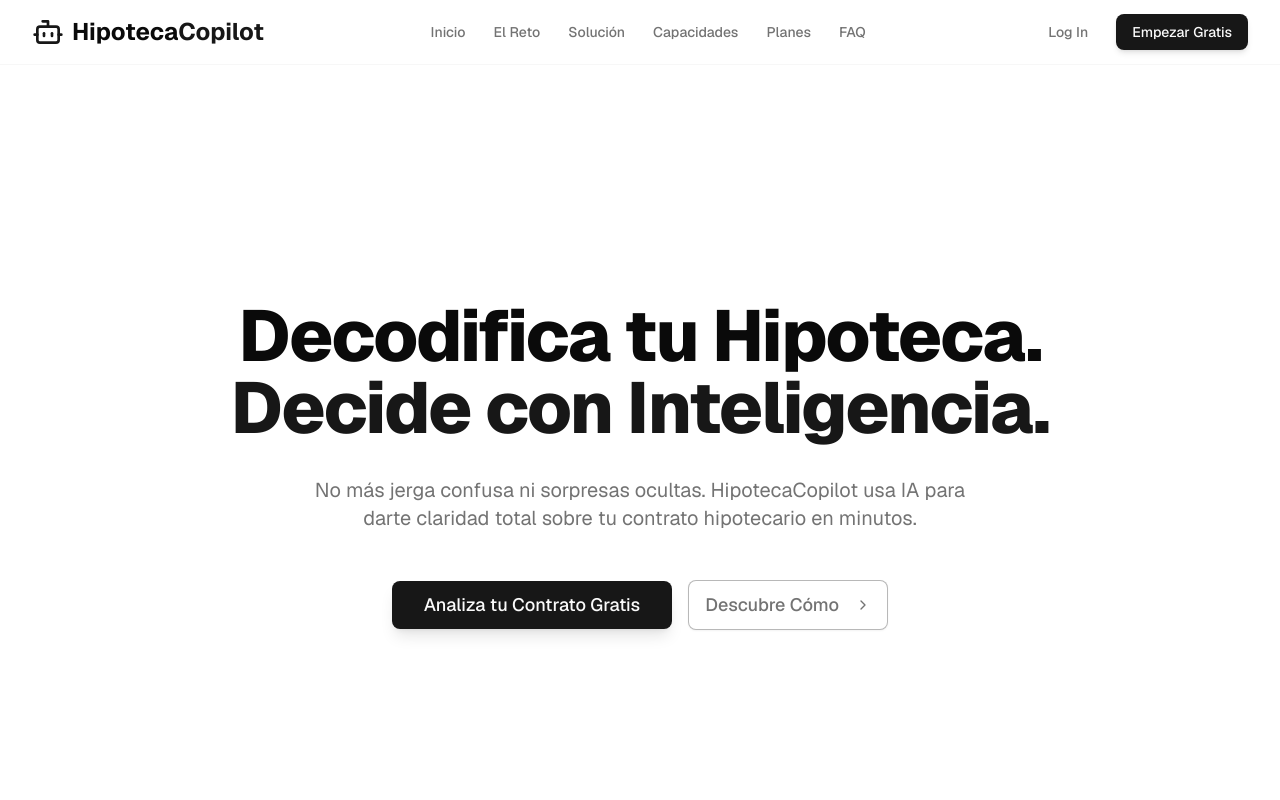
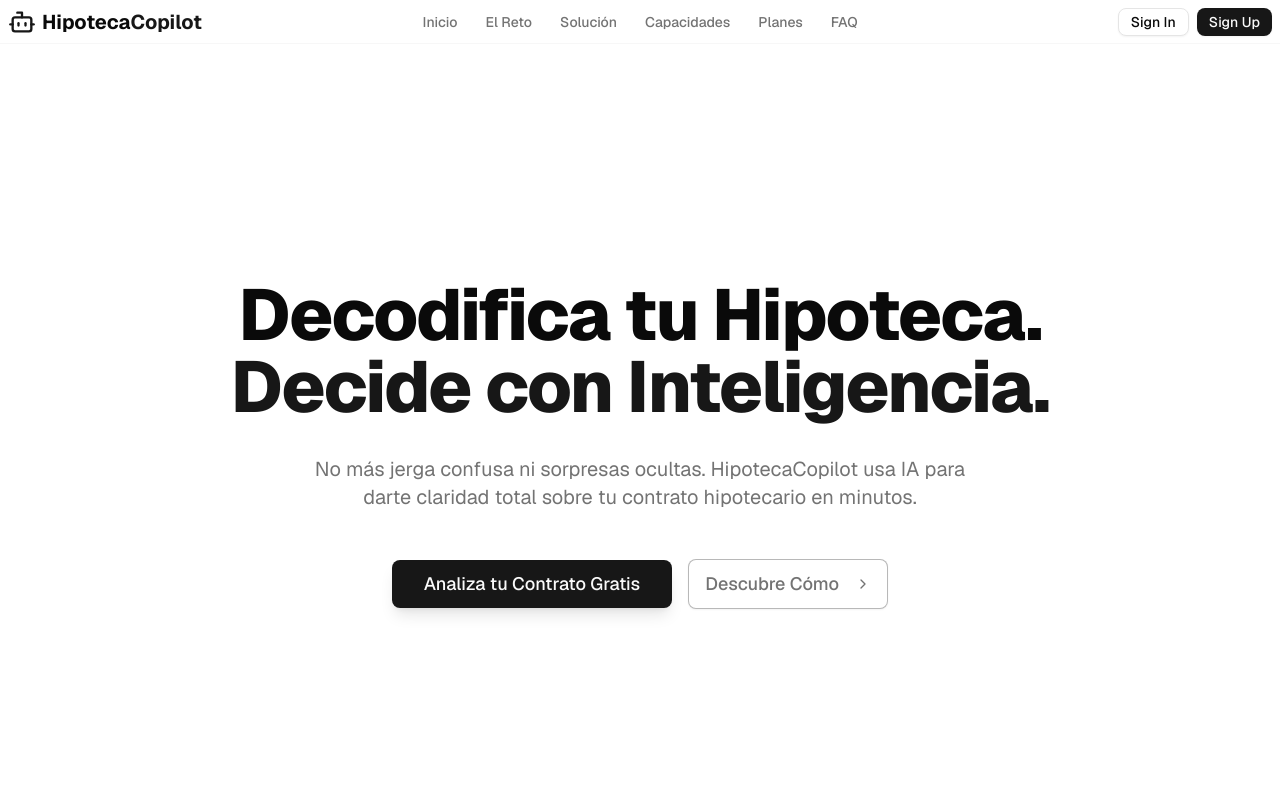
Before and after one commit to crafter-station/hipoteca-ai, a Next.js app: page / in a window 1280 px wide. Shown: the top 800 px of the page. Built offline with nearby package versions, Linux system fonts and the light colour scheme.

Commit message:
feat: add Header component for improved navigation and user experience

```diff
--- /dev/null
+++ b/components/shared/header.tsx
@@ -0,0 +1,43 @@
+"use client";
+
+import { Button } from "@/components/ui/button";
+import { Bot } from "lucide-react";
+import Link from "next/link";
+
+export function Header() {
+	return (
+		<header className="sticky top-0 z-50 flex h-14 w-full shrink-0 items-center justify-between gap-3 border-border/30 border-b bg-background/80 px-3 py-2 backdrop-blur-lg sm:h-11 sm:px-2">
+			<div className="flex min-w-0 flex-1 items-center">
+				<Link
+					href="/"
+					className="mr-1 inline-flex h-10 shrink-0 cursor-pointer select-none items-center justify-center gap-1.5 whitespace-nowrap text-nowrap rounded-lg border border-transparent border-none bg-transparent px-4 font-medium text-gray-900 text-sm outline-none ring-blue-600 transition-[background,border-color,color,transform,opacity,box-shadow] hover:border-transparent hover:bg-transparent focus:border-transparent focus:bg-transparent focus-visible:border-transparent focus-visible:bg-transparent focus-visible:ring-2 focus-visible:ring-offset-1 focus-visible:ring-offset-background disabled:cursor-not-allowed disabled:border-transparent disabled:bg-transparent disabled:text-gray-400 disabled:ring-0 has-[>svg]:p-0 has-[:focus-visible]:ring-2 aria-disabled:cursor-not-allowed aria-disabled:border-transparent aria-disabled:bg-transparent aria-disabled:text-gray-400 aria-disabled:ring-0 [&>svg]:pointer-events-none [&>svg]:size-8 [&>svg]:w-7 [&_svg]:shrink-0"
+				>
+					<Bot className="h-8 w-8 text-primary group-hover:animate-subtle-pulse" />
+					<span className="font-bold text-foreground text-xl">
+						Hipoteca<span className="text-primary">Copilot</span>
+					</span>
+					<span className="sr-only">HipotecaCopilot</span>
+				</Link>
+			</div>
+			<div className="flex flex-1 items-center justify-end gap-2">
+				<div className="flex gap-2">
+					<Button
+						variant="outline"
+						size="sm"
+						asChild
+						className="h-7 rounded-md border-alpha-400 bg-background-subtle px-3 text-gray-900 text-sm hover:border-alpha-400 hover:bg-gray-100 focus:border-alpha-400 focus:bg-gray-100 focus-visible:border-alpha-400 focus-visible:bg-gray-100 focus-visible:ring-offset-background disabled:border-alpha-300 aria-disabled:border-alpha-300"
+					>
+						<Link href="/dashboard">Sign In</Link>
+					</Button>
+					<Button
+						size="sm"
+						asChild
+						className="h-7 rounded-md border-gray-900 bg-gray-900 px-3 text-background text-sm hover:border-gray-700 hover:bg-gray-700 focus:border-gray-700 focus:bg-gray-700 focus-visible:border-gray-700 focus-visible:bg-gray-700 focus-visible:ring-offset-background disabled:border-alpha-400 aria-disabled:border-alpha-400"
+					>
+						<Link href="/dashboard">Sign Up</Link>
+					</Button>
+				</div>
+			</div>
+		</header>
+	);
+}
--- a/src/app/page.tsx
+++ b/src/app/page.tsx
@@ -2,6 +2,7 @@
 
 import { SectionWrapper } from "@/components/landing/section-wrapper";
 import { SmoothScrollLink } from "@/components/landing/smooth-scroll-link";
+import { Header } from "@/components/shared/header";
 import {
 	Accordion,
 	AccordionContent,
@@ -29,18 +30,15 @@ import {
 	FileUp,
 	Home,
 	Layers,
-	Menu,
 	SearchCheck,
 	ShieldCheck,
 	Target,
 	TrendingUp,
 	UploadCloud,
 	Users,
-	X,
 	Zap,
 } from "lucide-react";
 import type React from "react";
-import { useState } from "react"; // For mobile menu
 
 // Re-styled Feature Card for the new aesthetic
 const ModernFeatureCard = ({
@@ -147,104 +145,10 @@ const ModernPricingCard = ({
 );
 
 export default function LandingPage() {
-	const [mobileMenuOpen, setMobileMenuOpen] = useState(false);
-
-	const navLinks = [
-		{ href: "#hero", label: "Inicio" },
-		{ href: "#problem", label: "El Reto" },
-		{ href: "#solution", label: "Solución" },
-		{ href: "#features", label: "Capacidades" },
-		{ href: "#pricing", label: "Planes" },
-		{ href: "#faq", label: "FAQ" },
-	];
-
-	const toggleMobileMenu = () => setMobileMenuOpen(!mobileMenuOpen);
-
 	return (
 		<div className="flex min-h-screen flex-col bg-background font-sans text-foreground">
 			{/* Header */}
-			<header className="sticky top-0 z-50 w-full border-border/30 border-b bg-background/80 backdrop-blur-lg">
-				<div className="container mx-auto flex h-16 items-center justify-between px-4 sm:px-6 lg:px-8">
-					<SmoothScrollLink
-						href="#hero"
-						className="group flex items-center gap-2"
-					>
-						<Bot className="h-8 w-8 text-primary group-hover:animate-subtle-pulse" />
-						<span className="font-bold text-2xl text-foreground">
-							Hipoteca<span className="text-primary">Copilot</span>
-						</span>
-					</SmoothScrollLink>
-
-					{/* Desktop Navigation */}
-					<nav className="hidden items-center gap-1 md:flex">
-						{navLinks.map((link) => (
-							<SmoothScrollLink
-								key={link.label}
-								href={link.href}
-								className="rounded-md px-3 py-2 font-medium text-muted-foreground text-sm transition-colors hover:bg-primary/10 hover:text-primary"
-							>
-								{link.label}
-							</SmoothScrollLink>
-						))}
-					</nav>
-
-					<div className="flex items-center gap-3">
-						<Button
-							variant="ghost"
-							asChild
-							className="hidden text-muted-foreground hover:bg-primary/10 hover:text-primary md:inline-flex"
-						>
-							<SmoothScrollLink href="/dashboard">Log In</SmoothScrollLink>
-						</Button>
-						<Button
-							asChild
-							className="bg-primary text-primary-foreground shadow-md transition-shadow hover:bg-primary/90 hover:shadow-lg"
-						>
-							<SmoothScrollLink href="/dashboard">
-								Empezar Gratis
-							</SmoothScrollLink>
-						</Button>
-						{/* Mobile Menu Button */}
-						<Button
-							variant="ghost"
-							size="icon"
-							className="md:hidden"
-							onClick={toggleMobileMenu}
-						>
-							{mobileMenuOpen ? (
-								<X className="h-6 w-6" />
-							) : (
-								<Menu className="h-6 w-6" />
-							)}
-						</Button>
-					</div>
-				</div>
-				{/* Mobile Menu */}
-				{mobileMenuOpen && (
-					<div className="border-border/30 border-t bg-background/95 backdrop-blur-lg md:hidden">
-						<nav className="flex flex-col items-center gap-2 px-4 py-4">
-							{navLinks.map((link) => (
-								<SmoothScrollLink
-									key={link.label}
-									href={link.href}
-									className="block w-full rounded-md px-3 py-3 text-center font-medium text-base text-muted-foreground transition-colors hover:bg-primary/10 hover:text-primary"
-									onClick={toggleMobileMenu}
-								>
-									{link.label}
-								</SmoothScrollLink>
-							))}
-							<Button
-								variant="outline"
-								asChild
-								className="mt-2 w-full border-primary text-primary hover:bg-primary/10"
-								onClick={toggleMobileMenu}
-							>
-								<SmoothScrollLink href="/dashboard">Log In</SmoothScrollLink>
-							</Button>
-						</nav>
-					</div>
-				)}
-			</header>
+			<Header />
 
 			<main className="flex-grow">
 				{/* Hero Section */}
@@ -717,10 +621,13 @@ export default function LandingPage() {
 								Enlaces Rápidos
 							</h3>
 							<ul className="space-y-2">
-								{navLinks.slice(1).map(
-									(
-										link, // Exclude "Inicio"
-									) => (
+								{[
+									{ href: "#problem", label: "El Reto" },
+									{ href: "#solution", label: "Solución" },
+									{ href: "#features", label: "Capacidades" },
+									{ href: "#pricing", label: "Planes" },
+									{ href: "#faq", label: "FAQ" },
+								].map((link) => (
 									<li key={link.label}>
 										<SmoothScrollLink
 											href={link.href}
@@ -729,8 +636,7 @@ export default function LandingPage() {
 											{link.label}
 										</SmoothScrollLink>
 									</li>
-									),
-								)}
+								))}
 							</ul>
 						</div>
 						<div>
--- /dev/null
+++ b/src/components/shared/header.tsx
@@ -0,0 +1,63 @@
+"use client";
+
+import { SmoothScrollLink } from "@/components/landing/smooth-scroll-link";
+import { Button } from "@/components/ui/button";
+import { Bot } from "lucide-react";
+import Link from "next/link";
+
+export function Header() {
+	const navLinks = [
+		{ href: "#hero", label: "Inicio" },
+		{ href: "#problem", label: "El Reto" },
+		{ href: "#solution", label: "Solución" },
+		{ href: "#features", label: "Capacidades" },
+		{ href: "#pricing", label: "Planes" },
+		{ href: "#faq", label: "FAQ" },
+	];
+
+	return (
+		<header className="sticky top-0 z-50 flex h-14 w-full shrink-0 items-center justify-between gap-3 border-border/30 border-b bg-background/80 px-3 py-2 backdrop-blur-lg sm:h-11 sm:px-2">
+			<div className="flex min-w-0 flex-1 items-center">
+				<SmoothScrollLink
+					href="#hero"
+					className="mr-1 inline-flex h-10 shrink-0 cursor-pointer select-none items-center justify-center gap-1.5 whitespace-nowrap rounded-lg border-none bg-transparent px-4 font-medium text-sm outline-none transition-all hover:bg-transparent focus:bg-transparent focus-visible:bg-transparent focus-visible:ring-2 focus-visible:ring-ring focus-visible:ring-offset-2 has-[>svg]:p-0 [&>svg]:size-8 [&>svg]:w-7"
+				>
+					<Bot className="h-8 w-8 text-primary group-hover:animate-subtle-pulse" />
+					<span className="font-bold text-foreground text-xl">
+						Hipoteca<span className="text-primary">Copilot</span>
+					</span>
+					<span className="sr-only">HipotecaCopilot</span>
+				</SmoothScrollLink>
+			</div>
+
+			{/* Center Navigation */}
+			<nav className="hidden items-center gap-1 md:flex">
+				{navLinks.map((link) => (
+					<SmoothScrollLink
+						key={link.label}
+						href={link.href}
+						className="rounded-md px-3 py-2 font-medium text-muted-foreground text-sm transition-colors hover:bg-accent hover:text-accent-foreground"
+					>
+						{link.label}
+					</SmoothScrollLink>
+				))}
+			</nav>
+
+			<div className="flex flex-1 items-center justify-end gap-2">
+				<div className="flex gap-2">
+					<Button
+						variant="outline"
+						size="sm"
+						asChild
+						className="h-7 rounded-md px-3 text-sm"
+					>
+						<Link href="/dashboard">Sign In</Link>
+					</Button>
+					<Button size="sm" asChild className="h-7 rounded-md px-3 text-sm">
+						<Link href="/dashboard">Sign Up</Link>
+					</Button>
+				</div>
+			</div>
+		</header>
+	);
+}
```
Lines whose indentation alone changed are shown as unchanged.
